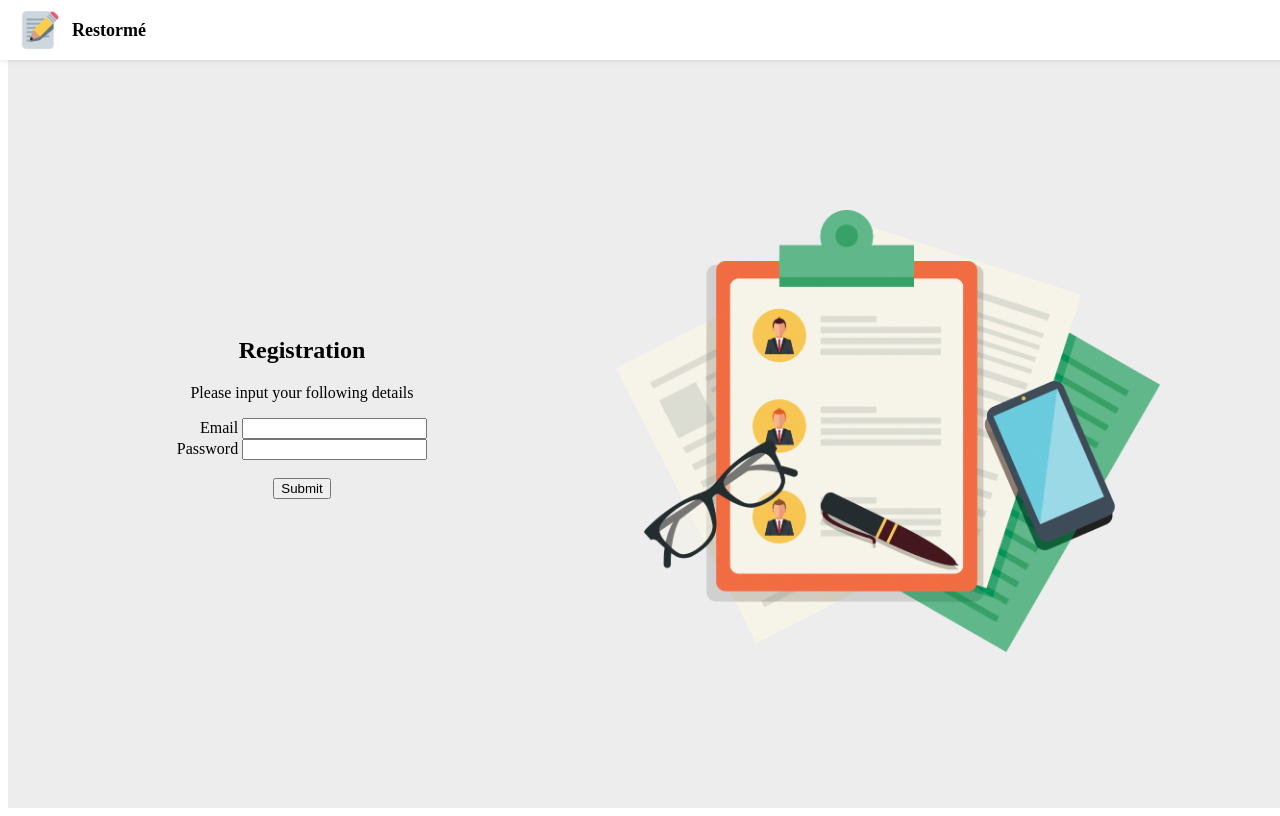
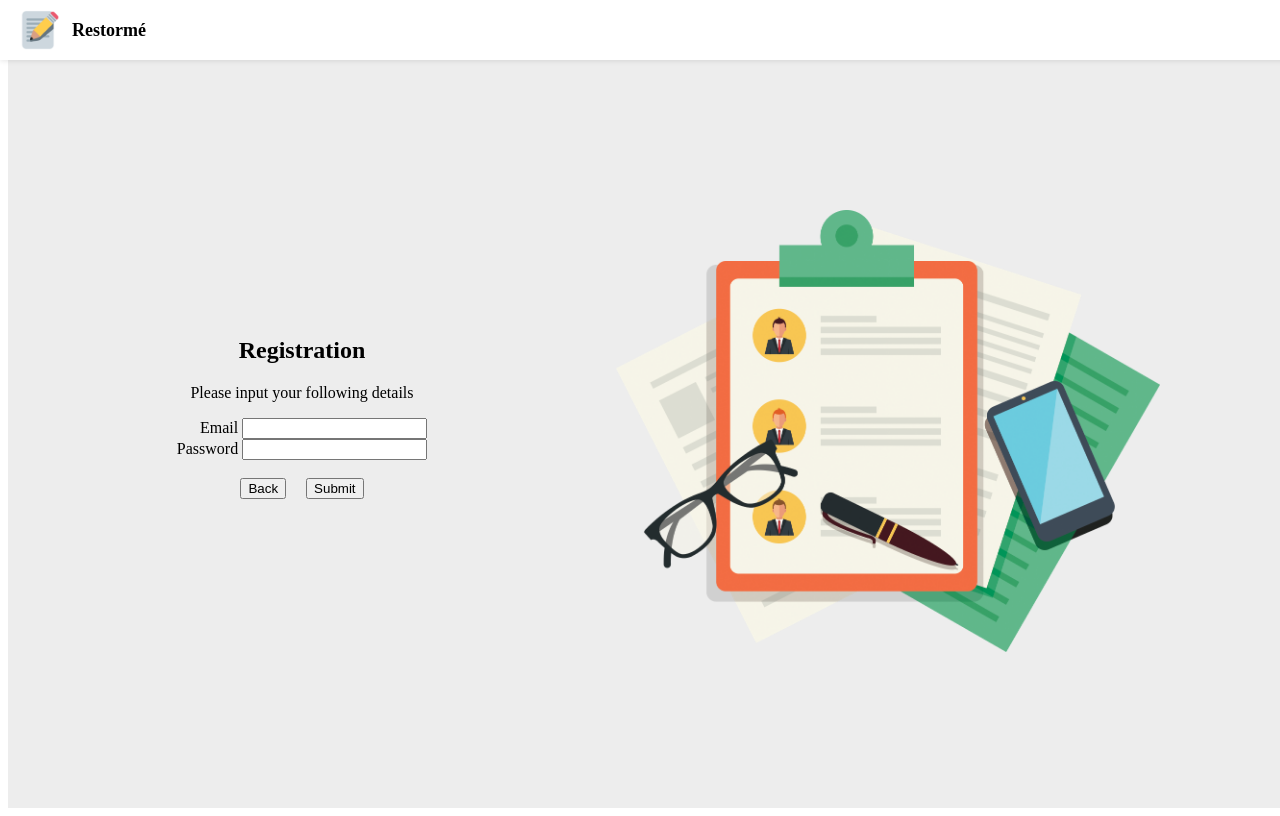
Before and after one commit to BT3103AppDev1/l1-final-project-group-13, a Vue app in the folder Restorme/: page /register in a window 1280 px wide. Built offline with nearby package versions, Linux system fonts and the light colour scheme; no server answers.

Commit message:
users can now go back to login page from register page

```diff
--- a/Restorme/src/views/Register.vue
+++ b/Restorme/src/views/Register.vue
@@ -15,6 +15,9 @@
           </div>
           <br />
           <br />
+          <button class="alternative-option mt-4" style="margin-right: 20px">
+            <span @click="backToLogin">Back</span>
+          </button>
           <button class="alternative-option mt-4">
             <span @click="register">Submit</span>
           </button>
@@ -73,6 +76,10 @@ const register = async () => {
       alert(error.message);
     });
 };
+
+const backToLogin = () => {
+  router.push('./');
+};
 </script>
 
 <style scoped>
```
